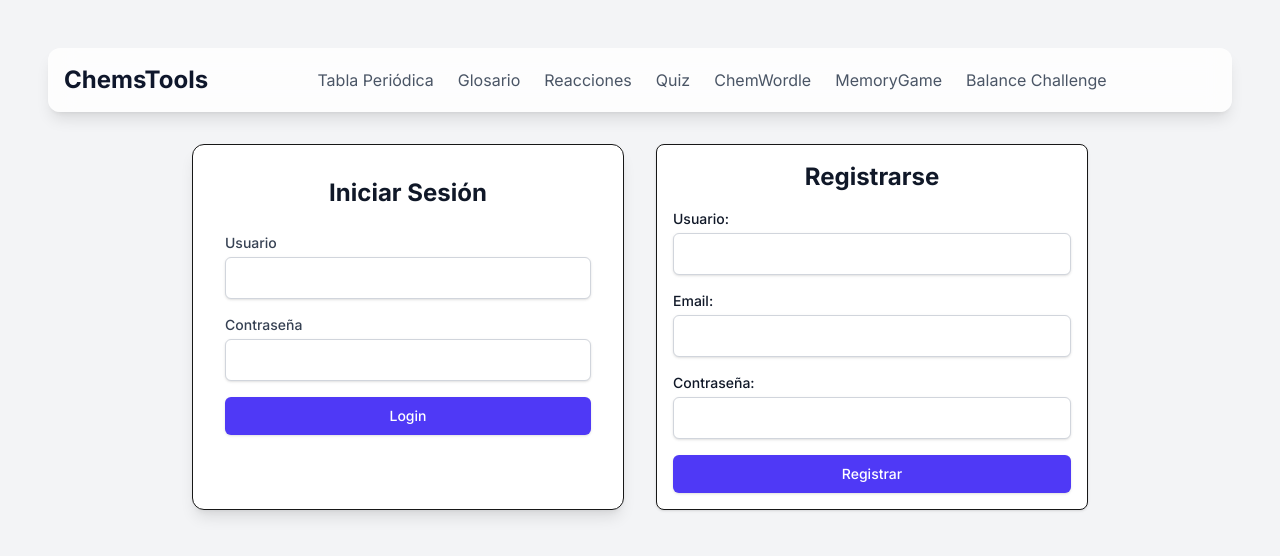
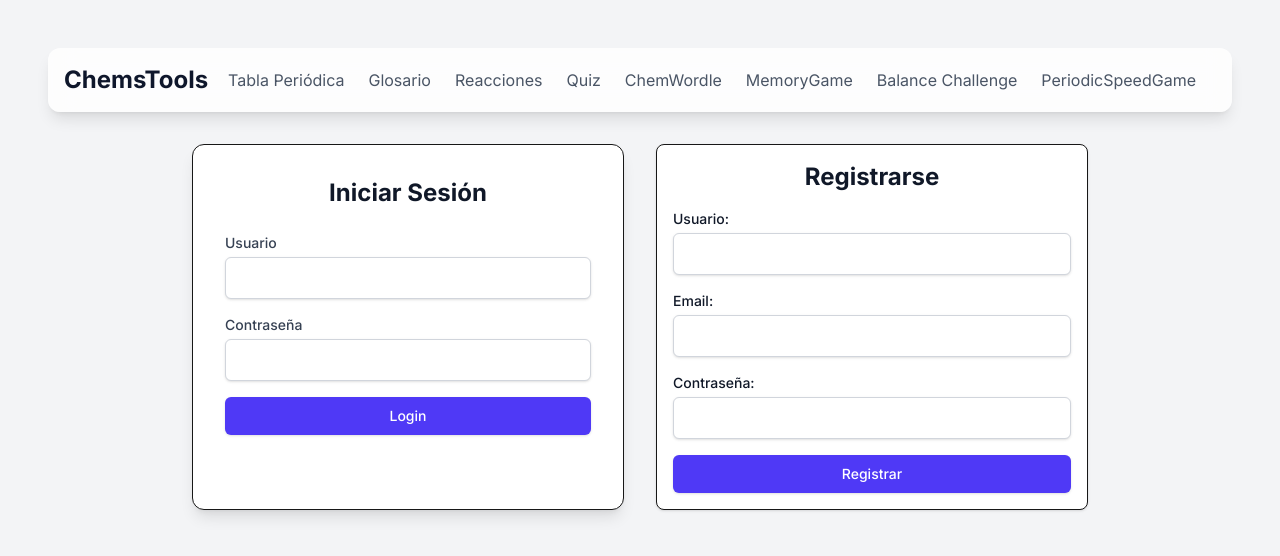
Before and after one commit to Flenuc/chemstools, a Next.js app in the folder frontend/: page / in a window 1280 px wide. Shown: the top 556 px of the page. Built offline with nearby package versions, Linux system fonts and the light colour scheme; no server answers.

Commit message:
Update Header.tsx

```diff
--- a/frontend/src/components/core/Header.tsx
+++ b/frontend/src/components/core/Header.tsx
@@ -11,7 +11,7 @@ export default function Header() {
   const dispatch = useDispatch();
 
   return (
-    <header className="w-full max-w-7xl flex justify-between items-center p-4 bg-white/80 backdrop-blur-md shadow-lg rounded-xl mb-8 sticky top-6 z-40">
+    <header className="w-full max-w-8xl flex justify-between items-center p-4 bg-white/80 backdrop-blur-md shadow-lg rounded-xl mb-8 sticky top-6 z-40">
       <Link href="/" className="text-2xl font-bold text-slate-900">ChemsTools</Link>
       <nav className="flex items-center space-x-6">
         {pathname !== '/' && <Link href="/" className="text-base text-gray-600 hover:text-indigo-600">Dashboard</Link>}
@@ -22,6 +22,7 @@ export default function Header() {
         <Link href="/chemwordle" className="text-base text-gray-600 hover:text-purple-600">ChemWordle</Link>
         <Link href="/memory" className="text-base text-gray-600 hover:text-green-600">MemoryGame</Link>
         <Link href="/balance-challenge" className="text-base text-gray-600 hover:text-blue-600">Balance Challenge</Link>
+        <Link href="/periodic-speed" className="text-base text-gray-600 hover:text-pink-600">PeriodicSpeedGame</Link>
       </nav>
       <div>
         {isAuthenticated && user ? (
```
